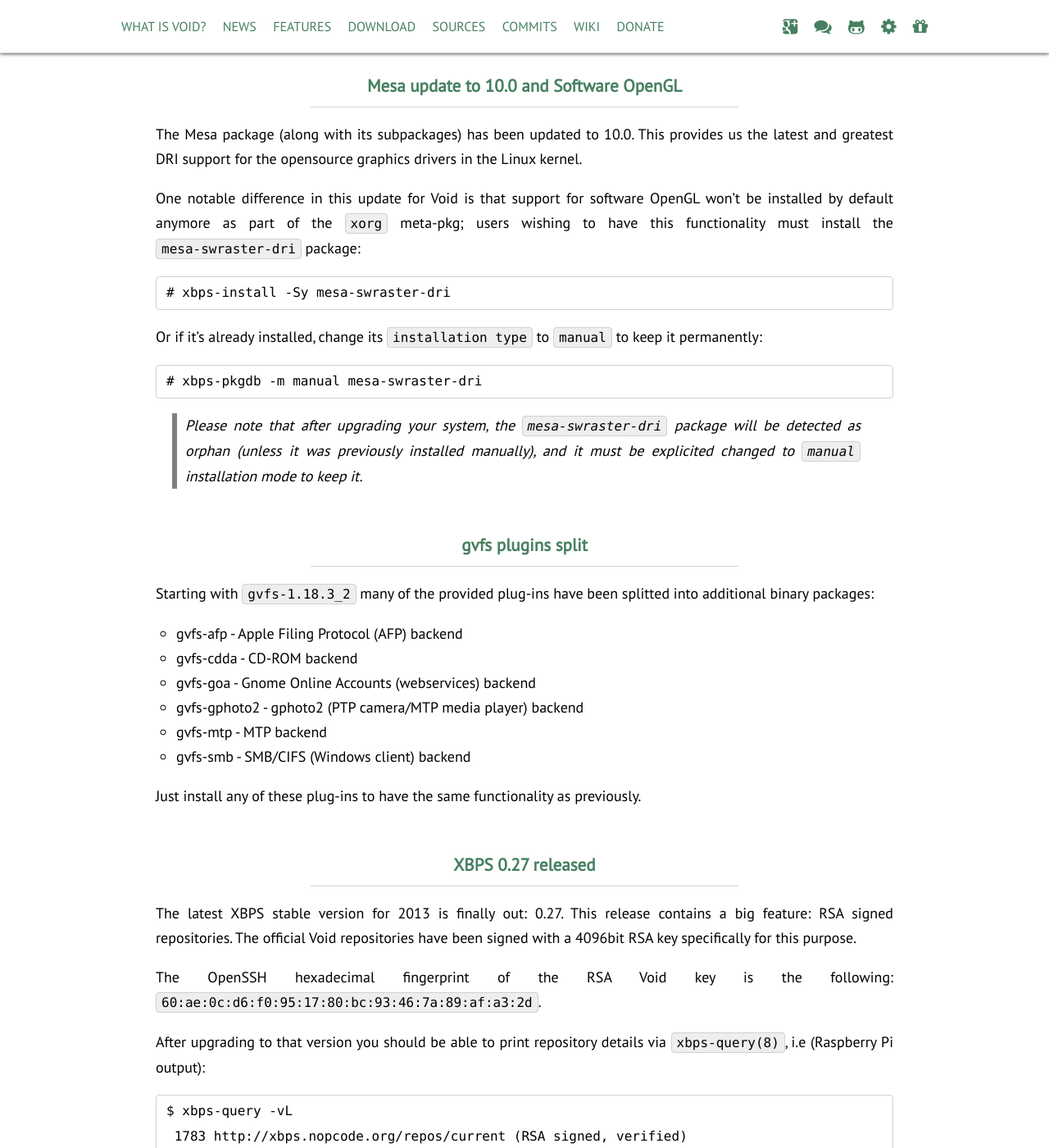
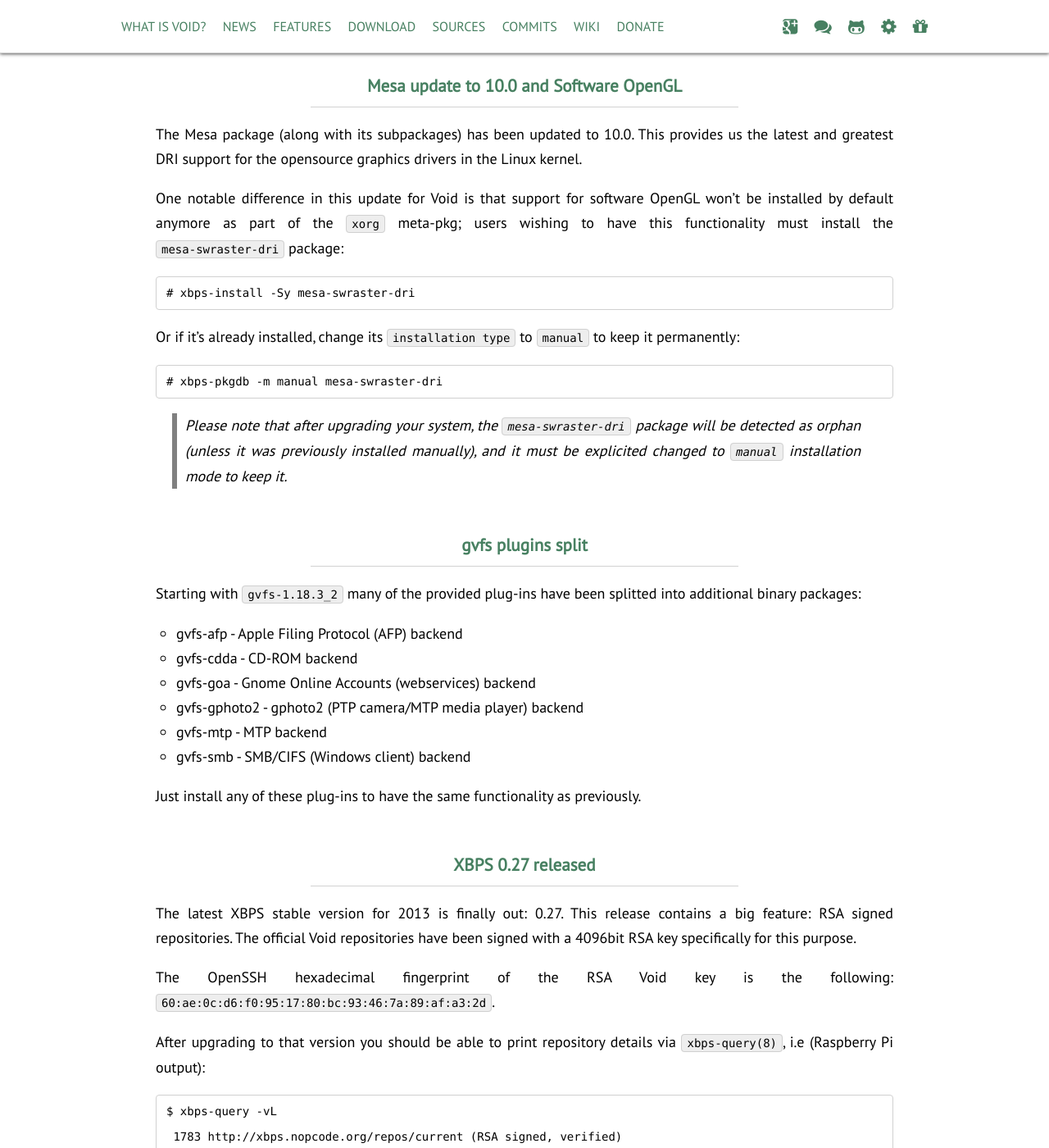
Before and after one commit to void-linux/void-linux.github.io, a Jekyll site: the page built from index.html, in a window 1280 px wide and 1400 px high, scrolled down 970 px. Shown: the whole window at 82% size. Built offline with Jekyll 4.4.1, drawn with Linux system fonts in a browser that asks for light colours; Markdown is read by kramdown in place of the engine named in the settings.

Commit message:
Reduce pre/code font

```diff
--- a/assets/css/style.css
+++ b/assets/css/style.css
@@ -51,8 +51,11 @@
 #links,.fa,.voiddate {
 	display:inline-block;
 }
-nav,pre,p code,#xtraemewrap {
+nav,#xtraemewrap {
 	font-size:16px;
+}
+article,#xtraemewrap {
+	line-height:30px;
 }
 #title h1,#readprevnews,.postarticle h2 {
 	padding-top:20px;
@@ -139,7 +142,6 @@
 	max-width:900px;
 	padding:16px 24px 46px;
 	text-align:justify;
-	line-height:30px;
 }
 article h1, article h2 {
 	max-width:74%;
@@ -172,6 +174,7 @@
 	background-color:#EEE;
 	border:1px solid #D0D0D0;
 	border-radius:4px;
+	font-size:14px;
 }
 pre {
 	padding:4px 12px;
@@ -205,7 +208,6 @@
 }
 #xtraemewrap {
 	max-width:600px;
-	line-height:30px;
 	padding:36px 16px 16px;
 }
 .fa-google-plus-square:before {
```
